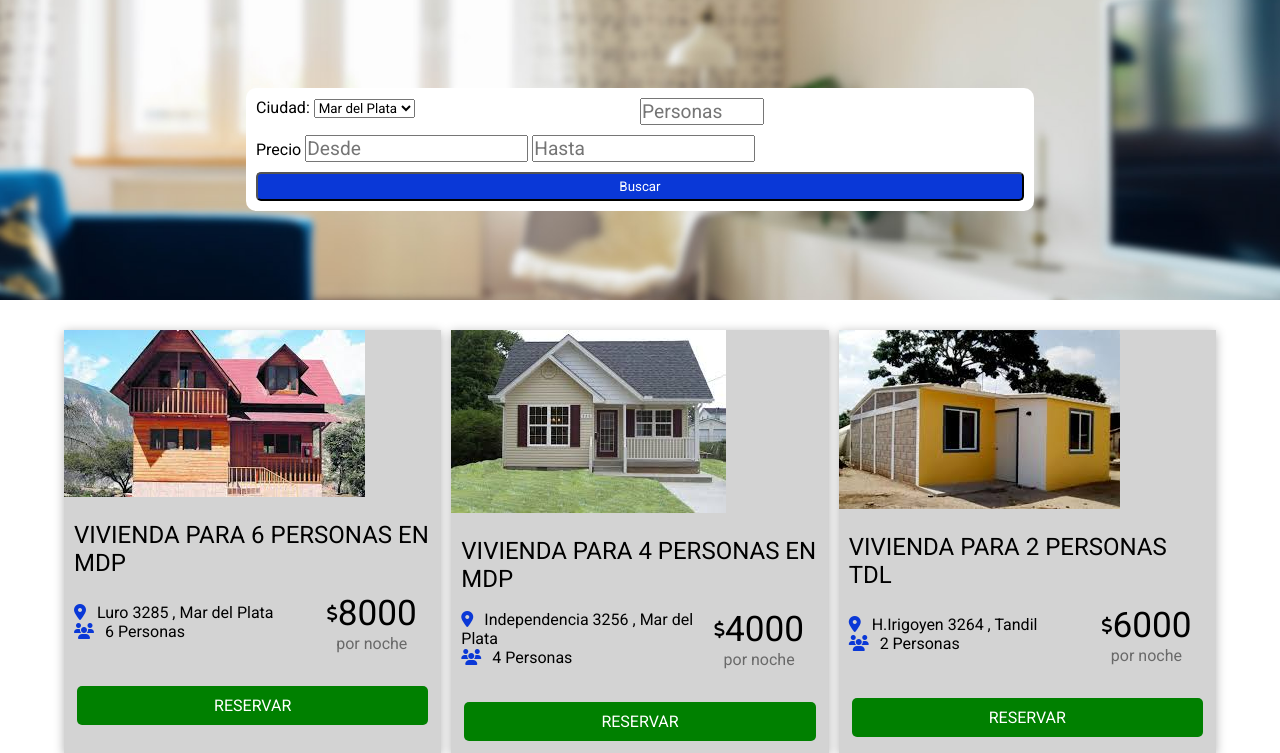
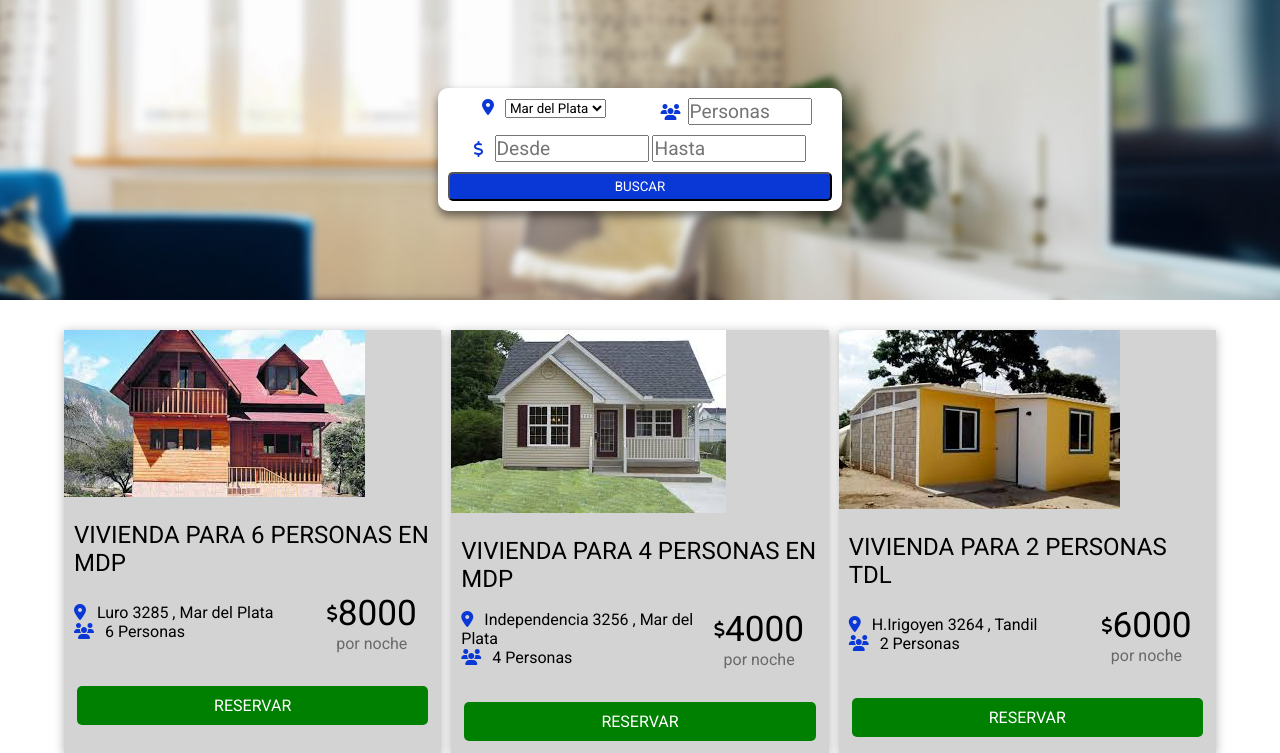
Before and after one commit to mil32/Python-POC, a Django app: page / in a window 1280 px wide. Shown: the part 70-823 px from the top of the page. Run offline with Django 3.2, Linux system fonts and the light colour scheme; data comes from the database, SQL or seed files in the repository; parts of the project's set-up code (start-up, migrations or seed data) failed here and were passed over; some libraries are stand-ins or nearby versions.

Commit message:
fix searchform css

```diff
--- a/app/static/app/style.css
+++ b/app/static/app/style.css
@@ -45,9 +45,10 @@ nav a {
 
 .searchForm {
   background-color: white;
-  width: 60%;
+  width: 30%;
   padding: 10px;
   border-radius: 10px;
+  box-shadow: 0px 5px 10px rgba(0, 0, 0, 0.5);
 }
 
 .propgrid {
@@ -172,18 +173,26 @@ a.button:hover {
   color: white;
   background-color: #0a38d7;
   width: 100%;
+  text-transform: uppercase;
 }
 .formbutton,
 .filterPrice {
   margin-top: 10px;
   grid-column: 1/-1;
 }
-
+.filterPrice input {
+  max-width: 150px;
+}
+.filterPrice,
+.filterCapacity,
+.filterCities {
+  justify-self: center;
+}
 .heroSearch input {
   font-size: 1.2em;
 }
 
 .formgrid {
   display: grid;
-  grid-template-columns: 1fr 1fr;
+  grid-template-columns: 50% 50%;
 }
--- a/app/templates/app/index.html
+++ b/app/templates/app/index.html
@@ -4,8 +4,8 @@
   <div class="searchForm">
     <form action="" class="formgrid" method="POST">
       {% csrf_token %}
-      <div id="filterCities">
-        <label for="cities">Ciudad: </label>
+      <div class="filterCities">
+        <i class="fas fa-map-marker-alt picolor"></i>
         <select name="cities" id="selectFilterCities">
           {% for city in cities %}
           <option value="{{city.id}}">{{city.name}}</option>
@@ -13,7 +13,8 @@
         </select>
       </div>
       <div class="filterCapacity">
-        <input
+        <i class="fas fa-users picolor"></i
+        ><input
           type="number"
           name="max_pax"
           style="width: 120px;"
@@ -22,7 +23,7 @@
       </div>
 
       <div class="filterPrice">
-        <label for="price_from">Precio</label>
+        <i class="fas fa-dollar-sign picolor"></i>
         <input type="number" name="price_from" placeholder="Desde" />
         <input type="number" name="price_to" placeholder="Hasta" />
       </div>
```
